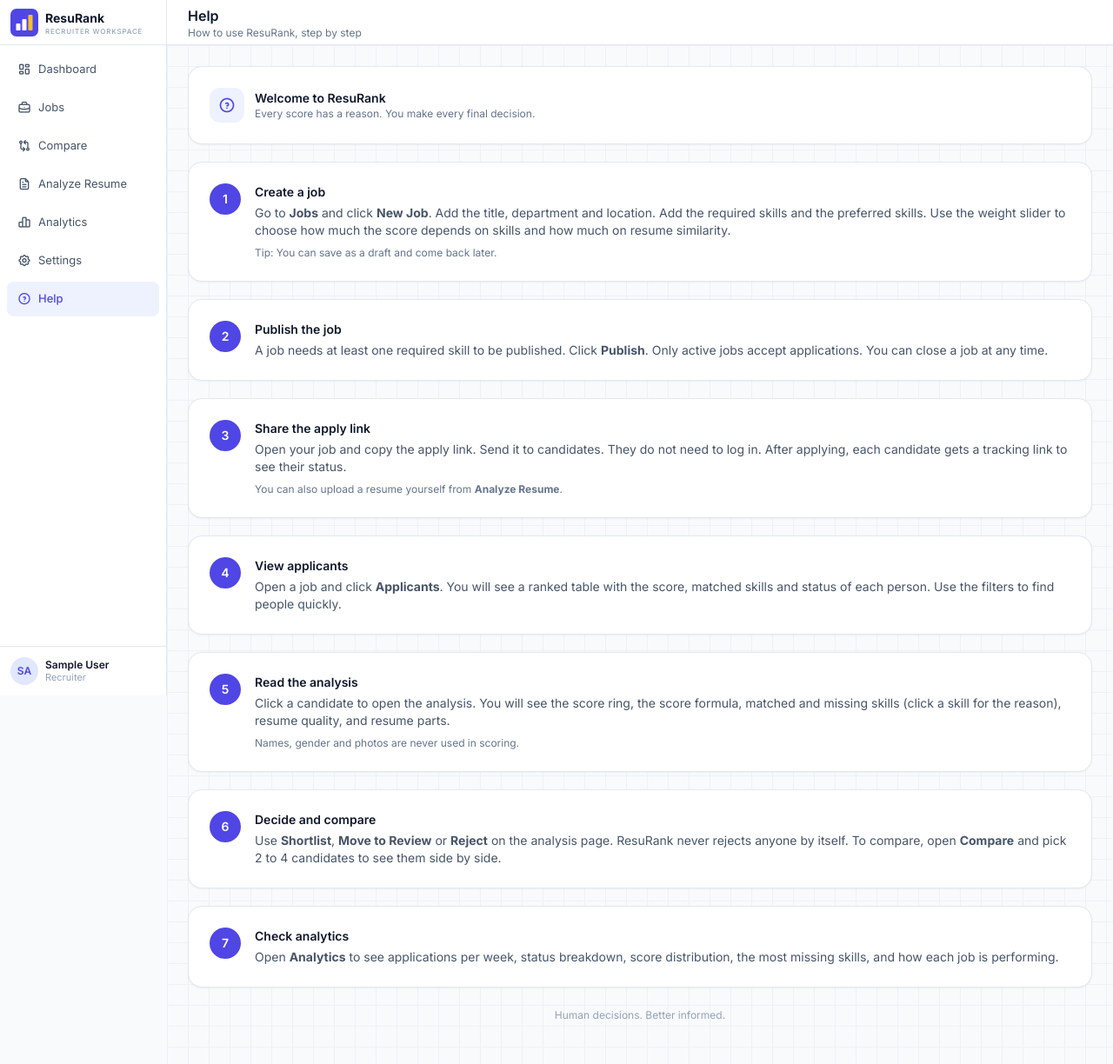
After one commit to manasat1306/resurank, a Django app: page /help/ in a window 1280 px wide. The commit adds this page. Shown: the whole page at 87% size. Run offline with Django 5.2, Linux system fonts and the light colour scheme; the visitor is signed in with stand-in values (Sample User, id 1); parts of the project's set-up code (start-up, migrations or seed data) failed here and were passed over; some libraries are stand-ins or nearby versions.

Commit message:
Add help page

```diff
--- a/resume_analyzer/job_views.py
+++ b/resume_analyzer/job_views.py
@@ -459,3 +459,7 @@ def account_settings(request):
         'profile_form': profile_form,
         'password_form': password_form,
     })
+
+@login_required
+def help_page(request):
+    return render(request, 'resume_analyzer/help.html')
--- a/resume_analyzer/templates/resume_analyzer/base.html
+++ b/resume_analyzer/templates/resume_analyzer/base.html
@@ -82,6 +82,12 @@
            {% if request.resolver_match.url_name == 'account_settings' %}bg-indigo-50 text-indigo-600 font-medium{% else %}text-slate-600 hover:bg-slate-100{% endif %}">
           <i class="ti ti-settings text-base"></i> Settings
         </a>
+
+        <a href="{% url 'help' %}"
+           class="flex items-center gap-2 px-3 py-2 rounded-lg
+           {% if request.resolver_match.url_name == 'help' %}bg-indigo-50 text-indigo-600 font-medium{% else %}text-slate-600 hover:bg-slate-100{% endif %}">
+          <i class="ti ti-help-circle text-base"></i> Help
+        </a>
       </nav>
 
       <!-- Logged-in user -->
--- /dev/null
+++ b/resume_analyzer/templates/resume_analyzer/help.html
@@ -0,0 +1,109 @@
+{% extends 'resume_analyzer/base.html' %}
+{% load static %}
+
+{% block title %}Help{% endblock %}
+{% block page_title %}Help{% endblock %}
+{% block page_subtitle %}How to use ResuRank, step by step{% endblock %}
+
+{% block content %}
+
+<!-- INTRO -->
+<div class="bg-white border border-slate-200 rounded-2xl p-6 shadow-sm mb-5">
+  <div class="flex items-center gap-3">
+    <div class="h-10 w-10 rounded-xl bg-indigo-50 text-indigo-600 flex items-center justify-center">
+      <i class="ti ti-help-circle text-xl"></i>
+    </div>
+    <div>
+      <div class="text-sm font-semibold">Welcome to ResuRank</div>
+      <div class="text-xs text-slate-500">Every score has a reason. You make every final decision.</div>
+    </div>
+  </div>
+</div>
+
+<div class="space-y-5">
+
+  <!-- STEP 1 -->
+  <div class="bg-white border border-slate-200 rounded-2xl p-6 shadow-sm">
+    <div class="flex items-start gap-4">
+      <div class="h-9 w-9 shrink-0 rounded-full bg-indigo-600 text-white flex items-center justify-center text-sm font-semibold">1</div>
+      <div>
+        <div class="text-sm font-semibold">Create a job</div>
+        <p class="text-sm text-slate-600 mt-1">Go to <b>Jobs</b> and click <b>New Job</b>. Add the title, department and location. Add the required skills and the preferred skills. Use the weight slider to choose how much the score depends on skills and how much on resume similarity.</p>
+        <p class="text-xs text-slate-500 mt-2">Tip: You can save as a draft and come back later.</p>
+      </div>
+    </div>
+  </div>
+
+  <!-- STEP 2 -->
+  <div class="bg-white border border-slate-200 rounded-2xl p-6 shadow-sm">
+    <div class="flex items-start gap-4">
+      <div class="h-9 w-9 shrink-0 rounded-full bg-indigo-600 text-white flex items-center justify-center text-sm font-semibold">2</div>
+      <div>
+        <div class="text-sm font-semibold">Publish the job</div>
+        <p class="text-sm text-slate-600 mt-1">A job needs at least one required skill to be published. Click <b>Publish</b>. Only active jobs accept applications. You can close a job at any time.</p>
+      </div>
+    </div>
+  </div>
+
+  <!-- STEP 3 -->
+  <div class="bg-white border border-slate-200 rounded-2xl p-6 shadow-sm">
+    <div class="flex items-start gap-4">
+      <div class="h-9 w-9 shrink-0 rounded-full bg-indigo-600 text-white flex items-center justify-center text-sm font-semibold">3</div>
+      <div>
+        <div class="text-sm font-semibold">Share the apply link</div>
+        <p class="text-sm text-slate-600 mt-1">Open your job and copy the apply link. Send it to candidates. They do not need to log in. After applying, each candidate gets a tracking link to see their status.</p>
+        <p class="text-xs text-slate-500 mt-2">You can also upload a resume yourself from <b>Analyze Resume</b>.</p>
+      </div>
+    </div>
+  </div>
+
+  <!-- STEP 4 -->
+  <div class="bg-white border border-slate-200 rounded-2xl p-6 shadow-sm">
+    <div class="flex items-start gap-4">
+      <div class="h-9 w-9 shrink-0 rounded-full bg-indigo-600 text-white flex items-center justify-center text-sm font-semibold">4</div>
+      <div>
+        <div class="text-sm font-semibold">View applicants</div>
+        <p class="text-sm text-slate-600 mt-1">Open a job and click <b>Applicants</b>. You will see a ranked table with the score, matched skills and status of each person. Use the filters to find people quickly.</p>
+      </div>
+    </div>
+  </div>
+
+    <!-- STEP 5 -->
+  <div class="bg-white border border-slate-200 rounded-2xl p-6 shadow-sm">
+    <div class="flex items-start gap-4">
+      <div class="h-9 w-9 shrink-0 rounded-full bg-indigo-600 text-white flex items-center justify-center text-sm font-semibold">5</div>
+      <div>
+        <div class="text-sm font-semibold">Read the analysis</div>
+        <p class="text-sm text-slate-600 mt-1">Click a candidate to open the analysis. You will see the score ring, the score formula, matched and missing skills (click a skill for the reason), resume quality, and resume parts.</p>
+        <p class="text-xs text-slate-500 mt-2">Names, gender and photos are never used in scoring.</p>
+      </div>
+    </div>
+  </div>
+
+  <!-- STEP 6 -->
+  <div class="bg-white border border-slate-200 rounded-2xl p-6 shadow-sm">
+    <div class="flex items-start gap-4">
+      <div class="h-9 w-9 shrink-0 rounded-full bg-indigo-600 text-white flex items-center justify-center text-sm font-semibold">6</div>
+      <div>
+        <div class="text-sm font-semibold">Decide and compare</div>
+        <p class="text-sm text-slate-600 mt-1">Use <b>Shortlist</b>, <b>Move to Review</b> or <b>Reject</b> on the analysis page. ResuRank never rejects anyone by itself. To compare, open <b>Compare</b> and pick 2 to 4 candidates to see them side by side.</p>
+      </div>
+    </div>
+  </div>
+
+  <!-- STEP 7 -->
+  <div class="bg-white border border-slate-200 rounded-2xl p-6 shadow-sm">
+    <div class="flex items-start gap-4">
+      <div class="h-9 w-9 shrink-0 rounded-full bg-indigo-600 text-white flex items-center justify-center text-sm font-semibold">7</div>
+      <div>
+        <div class="text-sm font-semibold">Check analytics</div>
+        <p class="text-sm text-slate-600 mt-1">Open <b>Analytics</b> to see applications per week, status breakdown, score distribution, the most missing skills, and how each job is performing.</p>
+      </div>
+    </div>
+  </div>
+
+</div>
+
+<div class="text-center text-xs text-slate-400 py-6">Human decisions. Better informed.</div>
+
+{% endblock %}
--- a/resume_analyzer/urls.py
+++ b/resume_analyzer/urls.py
@@ -19,4 +19,5 @@ urlpatterns = [
     path('analyze/', job_views.analyze_resume, name='analyze_resume'),
     path('analytics/', job_views.analytics, name='analytics'),
     path('settings/', job_views.account_settings, name='account_settings'),
+    path('help/', job_views.help_page, name='help'),
 ]
```
